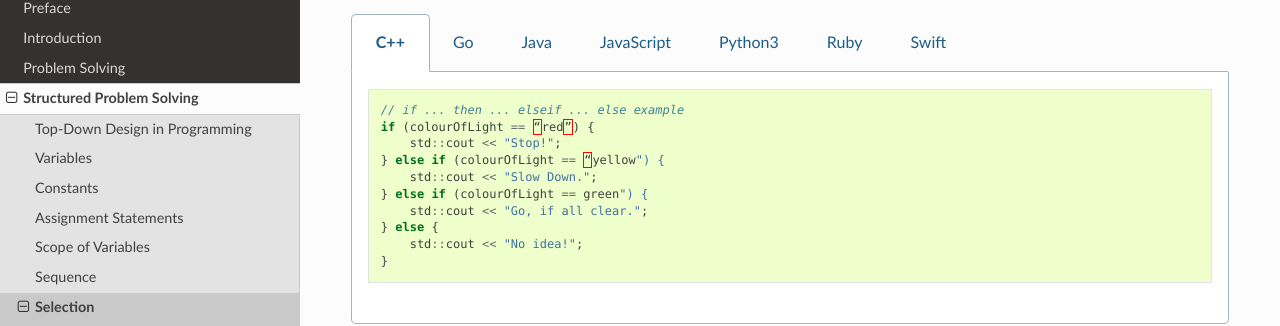
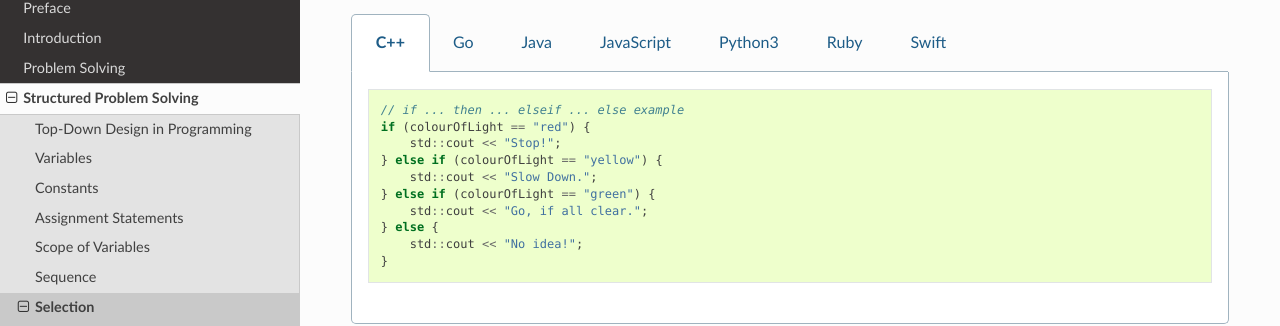
Before and after one commit to Mr-Coxall/Computer-Based-Problem-Solving, a Sphinx documentation site: the page built from docs/structured-problem-solving/if-then-elseif-else.rst, in a window 1280 px wide and 900 px high, scrolled down 725 px. Shown: the part 140-466 px from the top of the window. Built offline with Sphinx 7.4.7 and the Read the Docs theme 2.0.0, drawn with Linux system fonts in a browser that asks for light colours; pages that are not in the unit, such as notebooks, are missing from menus.

```diff
--- a/docs/structured-problem-solving/if-then-elseif-else.rst
+++ b/docs/structured-problem-solving/if-then-elseif-else.rst
@@ -31,11 +31,11 @@ An example of what this would look like in a specific programming language is:
     .. code-block:: C++
 
       // if ... then ... elseif ... else example
-      if (colourOfLight == “red”) {
+      if (colourOfLight == "red") {
           std::cout << "Stop!";
-      } else if (colourOfLight == “yellow") {
+      } else if (colourOfLight == "yellow") {
           std::cout << "Slow Down.";
-      } else if (colourOfLight == green") {
+      } else if (colourOfLight == "green") {
           std::cout << "Go, if all clear.";
       } else {
           std::cout << "No idea!";
@@ -64,14 +64,14 @@ An example of what this would look like in a specific programming language is:
     .. code-block:: Python
 
       # if ... then ... elseif ... else example
-      if colour_of_light == “red”:
-          print("Stop!")
-      elif colour_of_light == “yellow":
-          print("Slow Down.")
-      elif colour_of_light == green":
-          print("Go, if all clear.")
+      if colour_of_light == "red":
+        print("Stop!")
+      elif colour_of_light == "yellow":
+        print("Slow Down.")
+      elif colour_of_light == "green":
+        print("Go, if all clear.")
       else:
-          print("No idea!")
+        print("No idea!")
 
 
   .. group-tab:: Ruby
```
